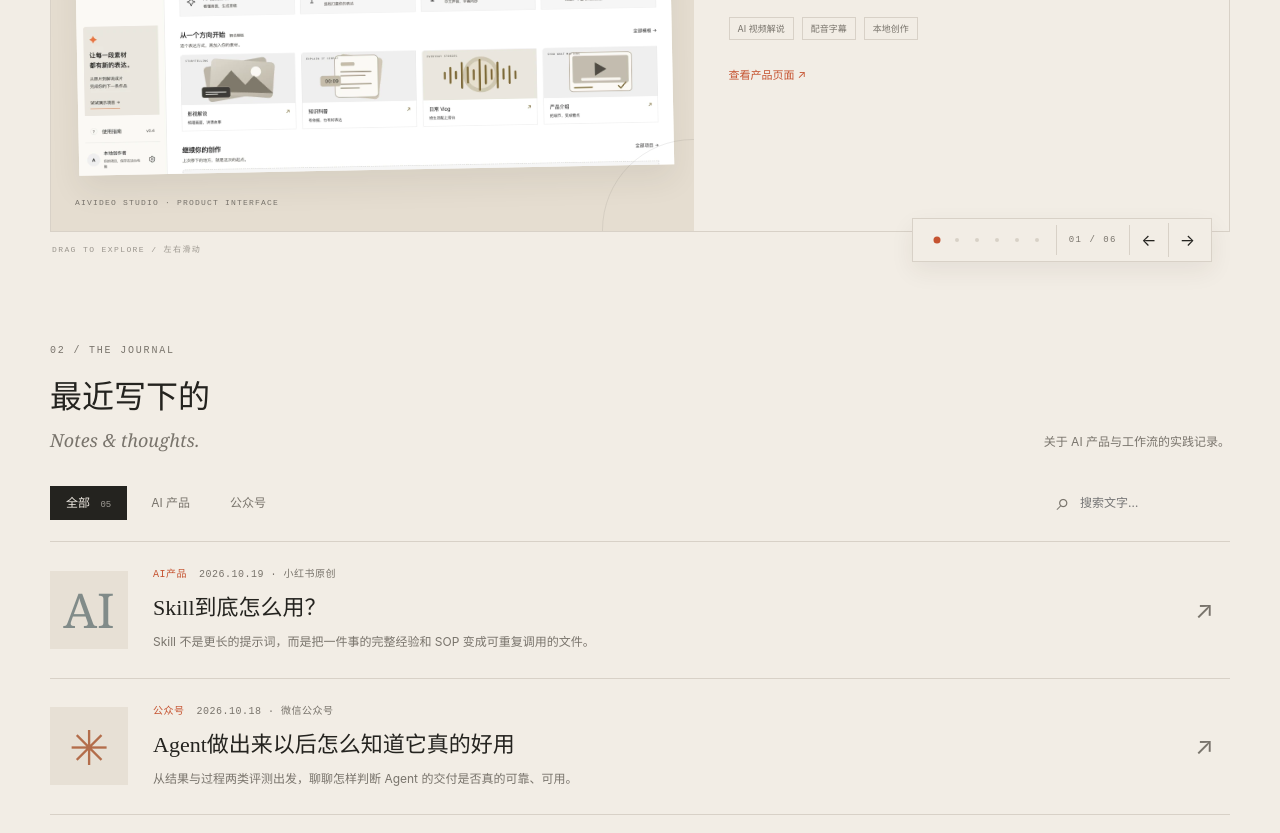
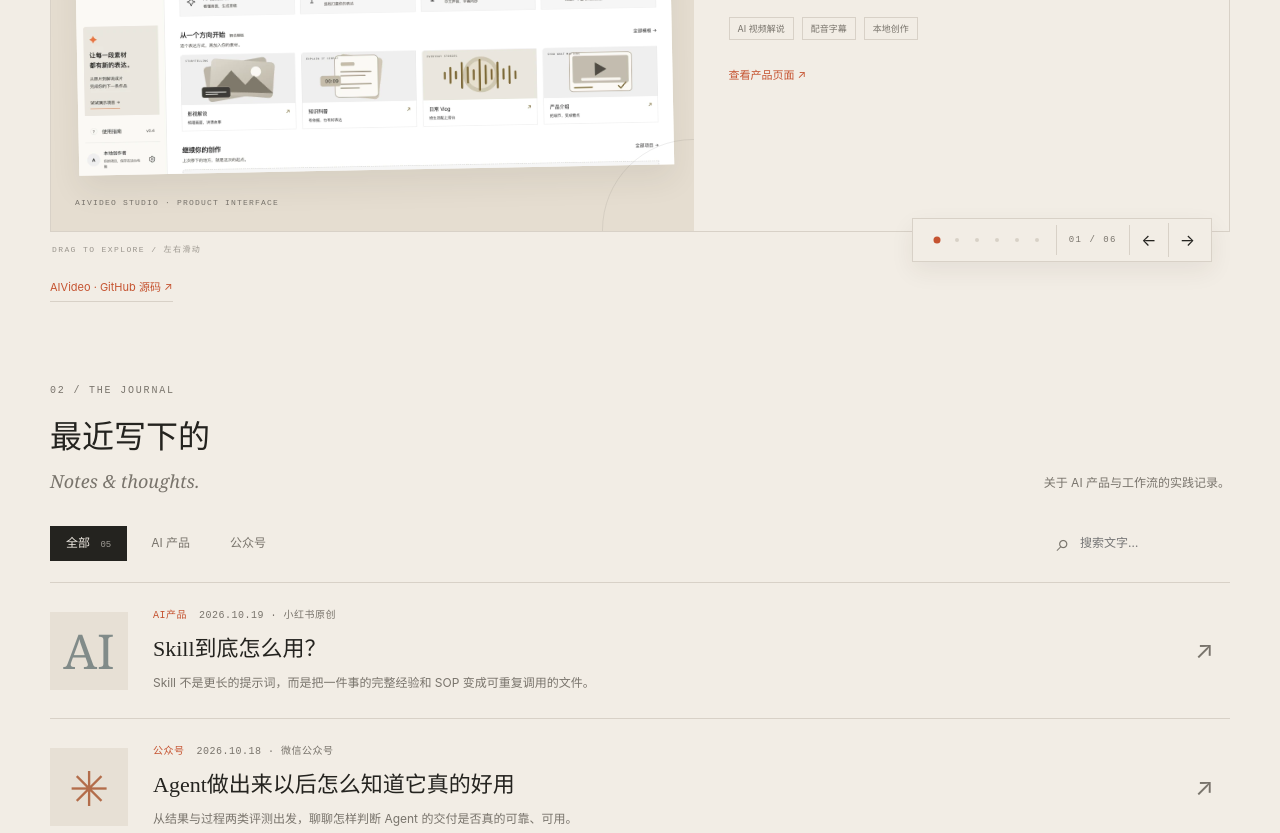
Before and after one commit to zhang1845/website, a plain HTML site: page index.html in a window 1280 px wide. Shown: the part 1290-2123 px from the top of the page. Drawn offline with Linux system fonts and the light colour scheme.

Commit message:
Add GitHub links for AIVideo and personal Agent

```diff
--- a/app.js
+++ b/app.js
@@ -14,8 +14,8 @@ const articles = [
 const $ = s => document.querySelector(s);
 const escapeHTML = text => String(text).replace(/[&<>"']/g, char => ({'&':'&amp;','<':'&lt;','>':'&gt;','"':'&quot;',"'":'&#39;'}[char]));
 const projects = [
-  {name:'AIVideo',label:'AI VIDEO STUDIO',title:'AIVideo，让视频有话可说',description:'从导入原片、AI 解说草稿到人工修改、中文配音与字幕，在本地完成视频解说创作。',image:'assets/projects/aivideo-home.webp',imageAlt:'AIVideo Studio 真实首页，展示创作入口、解说流程与模板',caption:'AIVIDEO STUDIO · PRODUCT INTERFACE',tags:['AI 视频解说','配音字幕','本地创作'],theme:'aivideo',detail:'导入原视频后，通过抽帧理解生成解说草稿，逐段核对并修改，再生成中文配音、字幕与 MP4。支持手写脚本、解说模板和音色选择。',note:'本地运行 · macOS / Windows · AI 草稿需配置模型服务'},
-  {name:'personal-agent',label:'PERSONAL AGENT',title:'我的 Agent，把日常安排在一起',description:'把日程、待办、项目资料与个人记忆放进一个工作台，通过对话整理安排，确认后执行。',image:'assets/projects/personal-agent.webp',imageAlt:'个人 Agent 真实工作台，展示日程、待办与工作台导航',caption:'PERSONAL AGENT · PRODUCT INTERFACE',tags:['个人 Agent','日程与待办','资料与记忆'],theme:'agent',detail:'在同一个工作台管理日程、任务、项目资料和记忆。明确指令可离线使用，复杂请求可接入模型，由助手生成操作草案，确认后再保存。',note:'本地运行 · macOS / Windows · 截图中的日程为演示数据'},
+  {name:'AIVideo',url:'https://github.com/zhang1845/AIVideo',label:'AI VIDEO STUDIO',title:'AIVideo，让视频有话可说',description:'从导入原片、AI 解说草稿到人工修改、中文配音与字幕，在本地完成视频解说创作。',image:'assets/projects/aivideo-home.webp',imageAlt:'AIVideo Studio 真实首页，展示创作入口、解说流程与模板',caption:'AIVIDEO STUDIO · PRODUCT INTERFACE',tags:['AI 视频解说','配音字幕','本地创作'],theme:'aivideo',detail:'导入原视频后，通过抽帧理解生成解说草稿，逐段核对并修改，再生成中文配音、字幕与 MP4。支持手写脚本、解说模板和音色选择。',note:'本地运行 · macOS / Windows · AI 草稿需配置模型服务'},
+  {name:'personal-agent',url:'https://github.com/zhang1845/personal-agent',label:'PERSONAL AGENT',title:'我的 Agent，把日常安排在一起',description:'把日程、待办、项目资料与个人记忆放进一个工作台，通过对话整理安排，确认后执行。',image:'assets/projects/personal-agent.webp',imageAlt:'个人 Agent 真实工作台，展示日程、待办与工作台导航',caption:'PERSONAL AGENT · PRODUCT INTERFACE',tags:['个人 Agent','日程与待办','资料与记忆'],theme:'agent',detail:'在同一个工作台管理日程、任务、项目资料和记忆。明确指令可离线使用，复杂请求可接入模型，由助手生成操作草案，确认后再保存。',note:'本地运行 · macOS / Windows · 截图中的日程为演示数据'},
   {name:'website',label:'PERSONAL WEBSITE',title:'一个属于自己的互联网角落',description:'个人博客网站，连接作品、文章与日常探索，支持分类搜索、深浅主题和响应式布局。',url:'https://github.com/zhang1845/website',kicker:'HELLO, WORLD.',preview:'张力夫.',subtitle:'AI 产品经理 · Agent · 工作流',symbol:'✳',caption:'DESIGN & DEVELOPMENT · 2026',tags:['JavaScript','响应式设计','个人网站'],theme:'personal'},
   {name:'teleprompter-local',label:'LOCAL TELEPROMPTER',title:'从容提词器，让镜头表达更自然',description:'一款在本地运行的中文提词工具，支持镜像、调速、倒计时和本地录音。',url:'https://github.com/zhang1845/teleprompter-local',kicker:'READY / RECORD',preview:'从容',subtitle:'提词 · 调速 · 本地录音',symbol:'▶',caption:'VIDEO TOOL · LOCAL FIRST',tags:['HTML','本地工具','视频创作'],theme:'prompter'},
   {name:'comparison-ai',label:'MULTI-MODEL ARENA',title:'五席，让五个模型同时回答',description:'输入一条问题，让五个模型并排作答，在同一个界面里快速比较不同模型的思路。',url:'https://github.com/zhang1845/comparison-ai',kicker:'ONE QUESTION / FIVE ANSWERS',preview:'五席',subtitle:'多模型 · 并排对比 · 快速判断',symbol:'⑤',caption:'AI PRODUCT · TYPESCRIPT',tags:['TypeScript','AI 产品','模型对比'],theme:'comparison'},
@@ -38,6 +38,10 @@ function showProject(next,announce=true,animate=true){
   projectIndex=(next+projects.length)%projects.length;
   const project=projects[projectIndex];
   projectCard.href=project.image || project.url;
+  const sourceLink = $('#project-source');
+  sourceLink.hidden = !project.image;
+  sourceLink.href = project.url;
+  sourceLink.textContent = `${project.name === 'AIVideo' ? 'AIVideo' : '个人 Agent'} · GitHub 源码 ↗`;
   projectCard.setAttribute('aria-label',`${project.title}，${project.image ? '查看产品页面截图' : '在 GitHub 查看项目'}`);
   const preview = project.image
     ? `<div class="project-preview product-preview theme-${escapeHTML(project.theme)}"><div class="mini-browser"><div class="mini-top"><span aria-hidden="true">● ● ●</span><span>${escapeHTML(project.name)} / PRODUCT</span></div><img class="product-screenshot" src="${escapeHTML(project.image)}" alt="${escapeHTML(project.imageAlt)}" width="1440" height="1000" decoding="async" draggable="false"></div><span class="preview-caption">${escapeHTML(project.caption)}</span></div>`
@@ -111,6 +115,7 @@ projectCard.addEventListener('click',event=>{
   $('#product-title').textContent = project.title;
   $('#product-description').textContent = project.detail;
   $('#product-note').textContent = project.note;
+  $('#product-source').href = project.url;
   $('#product-image').src = project.image;
   $('#product-image').alt = project.imageAlt;
   productViewer.showModal();
--- a/carousel.css
+++ b/carousel.css
@@ -179,3 +179,5 @@
   .product-viewer h2 { font-size: 23px; }
   .product-preview .preview-caption { font-size: 7px; letter-spacing: .7px; }
 }
+
+.product-source { display: inline-block; margin-top: 16px; color: var(--accent); }
--- a/index.html
+++ b/index.html
@@ -7,11 +7,11 @@
 <main class="wrap" id="main">
 <section class="hero"><div class="hero-copy"><p class="eyebrow"><i></i> HELLO, WORLD. / 欢迎来到我的个人空间</p><h1>张力夫<span class="hero-period">.</span></h1><p class="hero-subtitle">AI 产品经理｜Agent × PRD 工具 × 本地 AI 工作流</p><p class="intro">把产品思考变成可用的工具，<br>也记录 AI 工作流中的实践与发现。</p><div class="hero-actions"><a class="button primary" href="#work">探索我的作品 <span>↗</span></a><a class="button" href="#journal">阅读文章 <span>↓</span></a></div></div><div class="hero-visual avatar-stage" aria-label="张力夫的动画角色形象"><div class="avatar-orbit orbit-one" aria-hidden="true"></div><div class="avatar-orbit orbit-two" aria-hidden="true"></div><div class="avatar-halo" aria-hidden="true"></div><div class="avatar-wrap"><img class="hero-avatar" src="assets/zhang-avatar-3d.png" width="1122" height="1402" alt="根据张力夫照片创作的 3D 卡通半身头像" fetchpriority="high"></div><div class="avatar-shadow" aria-hidden="true"></div><span class="avatar-status"><i></i> OPEN TO CREATE</span><span class="visual-label">FIG. 01 — DIGITAL SELF</span><span class="visual-side">MOVE YOUR CURSOR / 和我互动</span></div></section>
 <div class="hero-bottom"><span>独立空间 / 持续更新</span><span>CODE · CREATE · DOCUMENT</span><a href="#work">向下探索 ↓</a></div>
-<section id="work" class="work"><div class="section-title"><div><p class="eyebrow">01 / SELECTED WORK</p><h2>把想法变成作品<span>Selected work.</span></h2></div><a class="external-link" href="https://github.com/zhang1845" target="_blank" rel="noopener noreferrer">更多 GitHub 项目 ↗</a></div><div class="project-carousel" id="project-carousel" role="region" aria-roledescription="轮播" aria-label="GitHub 精选项目" tabindex="0"><a class="project" id="project-card" href="https://github.com/zhang1845/website" target="_blank" rel="noopener noreferrer"></a><div class="project-controls"><div class="project-dots" id="project-dots" role="tablist" aria-label="选择项目"></div><span class="project-status" id="project-status" aria-live="polite">01 / 06</span><div class="project-arrows"><button id="project-prev" type="button" aria-label="上一个项目">←</button><button id="project-next" type="button" aria-label="下一个项目">→</button></div></div></div></section>
+<section id="work" class="work"><div class="section-title"><div><p class="eyebrow">01 / SELECTED WORK</p><h2>把想法变成作品<span>Selected work.</span></h2></div><a class="external-link" href="https://github.com/zhang1845" target="_blank" rel="noopener noreferrer">更多 GitHub 项目 ↗</a></div><div class="project-carousel" id="project-carousel" role="region" aria-roledescription="轮播" aria-label="GitHub 精选项目" tabindex="0"><a class="project" id="project-card" href="https://github.com/zhang1845/website" target="_blank" rel="noopener noreferrer"></a><div class="project-controls"><div class="project-dots" id="project-dots" role="tablist" aria-label="选择项目"></div><span class="project-status" id="project-status" aria-live="polite">01 / 06</span><div class="project-arrows"><button id="project-prev" type="button" aria-label="上一个项目">←</button><button id="project-next" type="button" aria-label="下一个项目">→</button></div></div></div><a id="project-source" class="external-link product-source" href="https://github.com/zhang1845/AIVideo" target="_blank" rel="noopener noreferrer">AIVideo · GitHub 源码 ↗</a></section>
 <section class="journal" id="journal"><div class="section-title"><div><p class="eyebrow">02 / THE JOURNAL</p><h2>最近写下的<span>Notes & thoughts.</span></h2></div><span class="muted">关于 AI 产品与工作流的实践记录。</span></div><div class="toolbar"><div class="filters" role="group" aria-label="文章分类"><button data-category="全部" aria-pressed="true" class="active">全部 <small>05</small></button><button data-category="AI产品" aria-pressed="false">AI 产品</button><button data-category="公众号" aria-pressed="false">公众号</button></div><label class="search"><span aria-hidden="true">⌕</span><input id="search" type="search" placeholder="搜索文字…" aria-label="搜索文章"></label></div><div id="posts"></div><p id="empty" hidden>暂时没有找到相关文章，试试其他关键词。</p><div class="end-note">原创文章可跳转小红书或微信公众号阅读。<span>✳</span></div></section>
 <section id="about" class="about"><div class="about-heading"><p class="eyebrow">03 / ABOUT ME</p><h2>你好，<br>我是张力夫<span class="about-dot">.</span></h2><a class="external-link" href="https://www.xiaohongshu.com/user/profile/682c8969000000000d00aeee" target="_blank" rel="noopener noreferrer">在小红书关注我 ↗</a></div><div class="about-copy"><p class="about-lead">AI 产品经理，<br>关注 Agent、PRD 工具与本地 AI 工作流。</p><p>我持续把产品方法、AI 工具和真实工作场景连接起来，用作品验证想法，也用文字记录每一次实践。</p><div class="about-details"><div><span>EMAIL</span><a href="mailto:zhanglifu0917@163.com">zhanglifu0917@163.com ↗</a></div><div><span>ONLINE</span><p><a href="https://www.xiaohongshu.com/user/profile/682c8969000000000d00aeee" target="_blank" rel="noopener noreferrer">小红书 ↗</a> · <a href="https://github.com/zhang1845" target="_blank" rel="noopener noreferrer">GitHub ↗</a></p></div></div></div></section>
 <section id="contact" class="contact"><div><p class="eyebrow">04 / SAY HELLO</p><h2>Let’s talk<span>.</span></h2><p class="muted">想聊 AI 产品、Agent 或本地工作流，欢迎来找我。</p></div><div class="contact-actions"><a id="email-link" class="contact-link" hidden>给我写信 ↗</a><a class="contact-link" href="https://www.xiaohongshu.com/user/profile/682c8969000000000d00aeee" target="_blank" rel="noopener noreferrer">小红书主页 ↗</a></div></section>
 </main><footer class="wrap"><span class="footer-logo">张力夫 / PERSONAL SPACE</span><span>© <span id="year">2026</span> · AI 产品 · 工具 · 工作流</span><a href="#">回到顶部 ↑</a></footer>
 <dialog id="reader" aria-labelledby="article-title"><div class="reader-top"><span>张力夫 / JOURNAL</span><button id="close" aria-label="关闭文章">✕</button></div><div id="article"></div></dialog>
-<dialog id="product-viewer" class="product-viewer" aria-labelledby="product-title" aria-describedby="product-description"><div class="reader-top"><span>SELECTED WORK / 产品界面</span><button id="product-close" type="button" aria-label="关闭产品预览">✕</button></div><h2 id="product-title"></h2><p id="product-description"></p><div class="product-image-wrap"><img id="product-image" alt="" width="1440" height="1000"></div><p id="product-note"></p></dialog>
+<dialog id="product-viewer" class="product-viewer" aria-labelledby="product-title" aria-describedby="product-description"><div class="reader-top"><span>SELECTED WORK / 产品界面</span><button id="product-close" type="button" aria-label="关闭产品预览">✕</button></div><h2 id="product-title"></h2><p id="product-description"></p><div class="product-image-wrap"><img id="product-image" alt="" width="1440" height="1000"></div><p id="product-note"></p><a id="product-source" class="external-link product-source" href="https://github.com/zhang1845/AIVideo" target="_blank" rel="noopener noreferrer">查看 GitHub 源码 ↗</a></dialog>
 </body></html>
```
